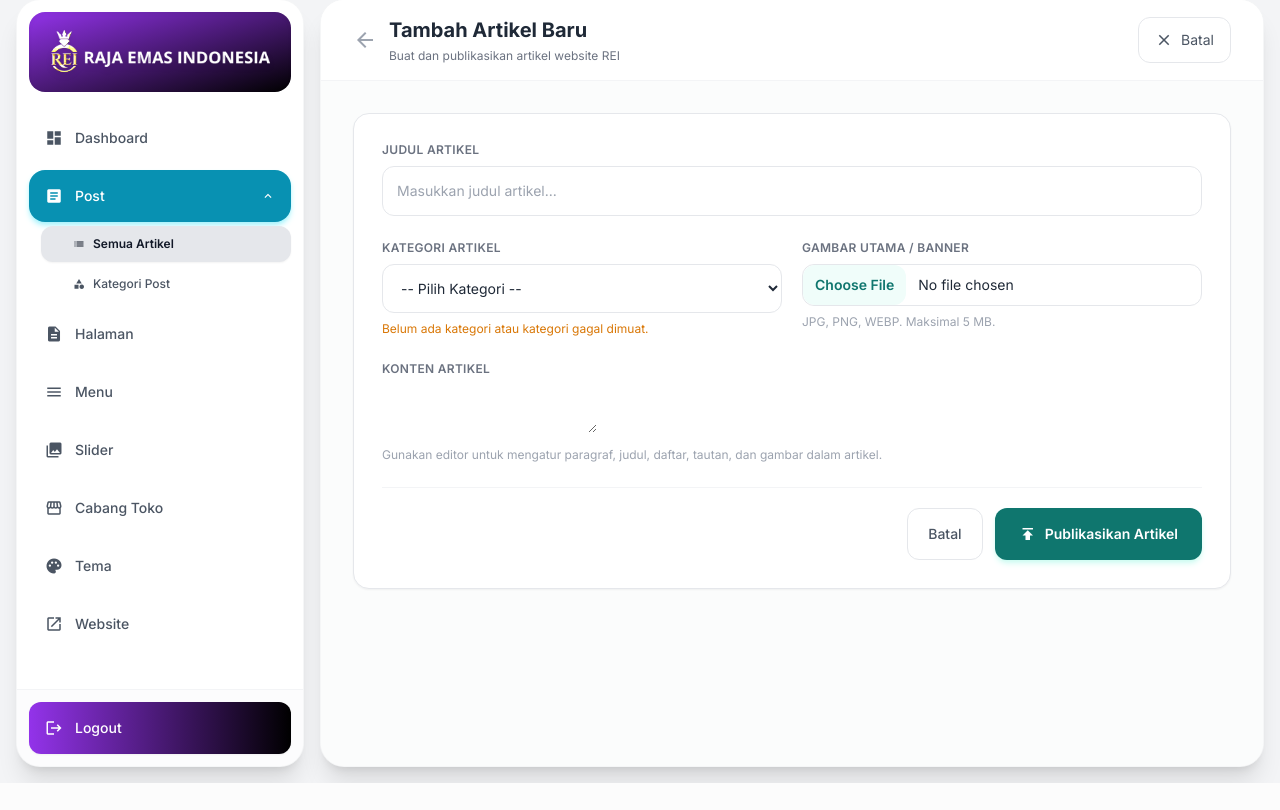
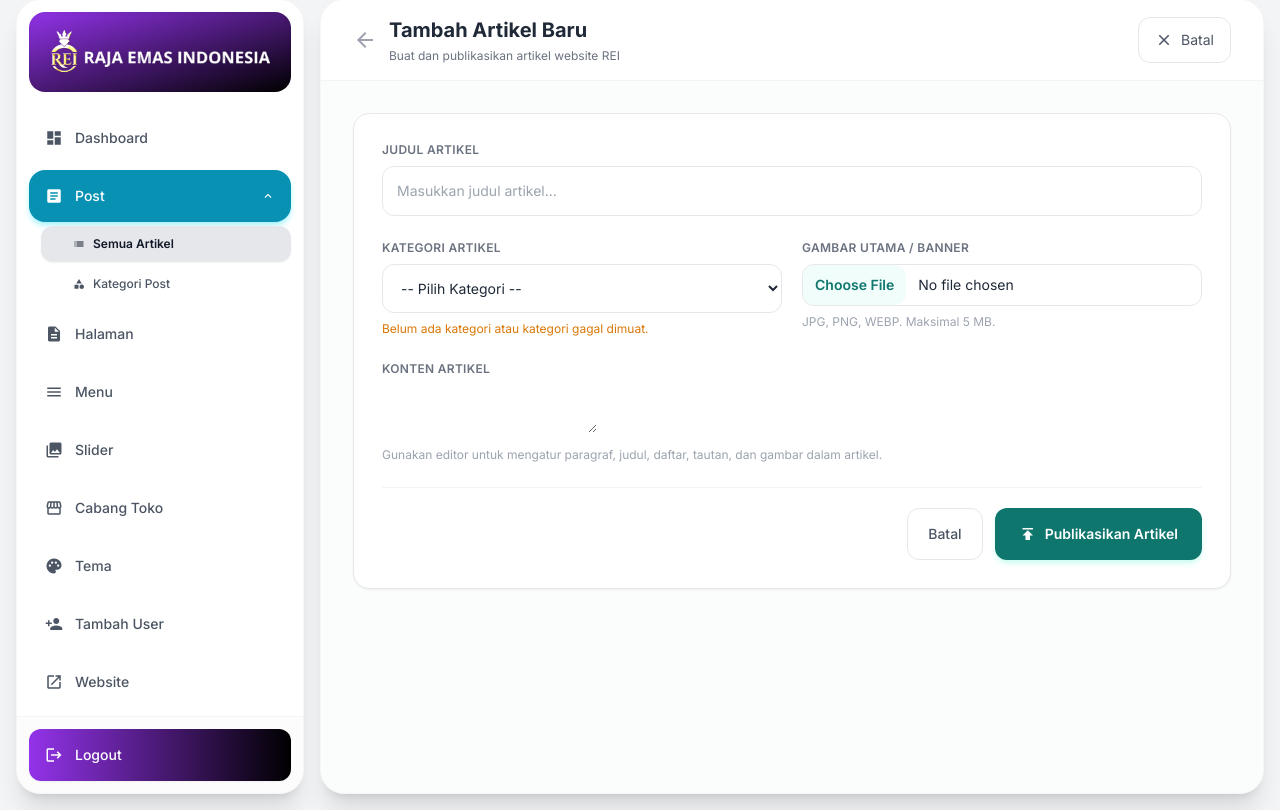
Before and after one commit to andri00nugroho-wq/rei-api, a PHP site: page /rei/add.php in a window 1280 px wide. Shown: the part 17-827 px from the top of the page. Before the commit the page ends 800 px from the top, so only its background shows below. Run offline with PHP 8.4, Linux system fonts and the light colour scheme; the visitor is signed in with stand-in values (Sample User, id 1); data that the repository does not hold is empty; some libraries are stand-ins or nearby versions.

Commit message:
Update sidebar.php

```diff
--- a/sidebar.php
+++ b/sidebar.php
@@ -1,28 +1,19 @@
-
 <?php
-// =========================================================
-// SIDEBAR REI CMS
-// =========================================================
-// Session dan autentikasi ditangani oleh halaman pemanggil.
 
 $currentScript = basename($_SERVER['PHP_SELF'] ?? '');
 
-// Ambil halaman dari controller admin.php
 $currentPage = $page ?? ($_GET['page'] ?? 'dashboard');
 
-// Halaman yang termasuk bagian Post
 $postScripts = [
     'add.php',
     'edit.php',
     'delete_post.php',
 ];
 
-// Jika halaman berdiri sendiri, tandai menu Post aktif
 if (in_array($currentScript, $postScripts, true)) {
     $currentPage = 'posts';
 }
 
-// Jika halaman sedang berada di bagian artikel
 $isPostSection = in_array(
     $currentPage,
     ['posts', 'categories'],
@@ -167,6 +158,16 @@ $subInactive = 'text-gray-600 hover:bg-gray-100 hover:text-gray-900';
             <span>Tema</span>
         </a>
 
+        <!-- TAMBAH USER -->
+        <a
+            href="add-user.php"
+            class="<?= $navBase ?> <?= $currentScript === 'add-user.php' ? $navActive : $navInactive ?>"
+            <?= $currentScript === 'add-user.php' ? 'aria-current="page"' : '' ?>
+        >
+            <span class="material-icons text-lg">person_add</span>
+            <span>Tambah User</span>
+        </a>
+
         <!-- WEBSITE -->
         <a
             href="index.php"
```
